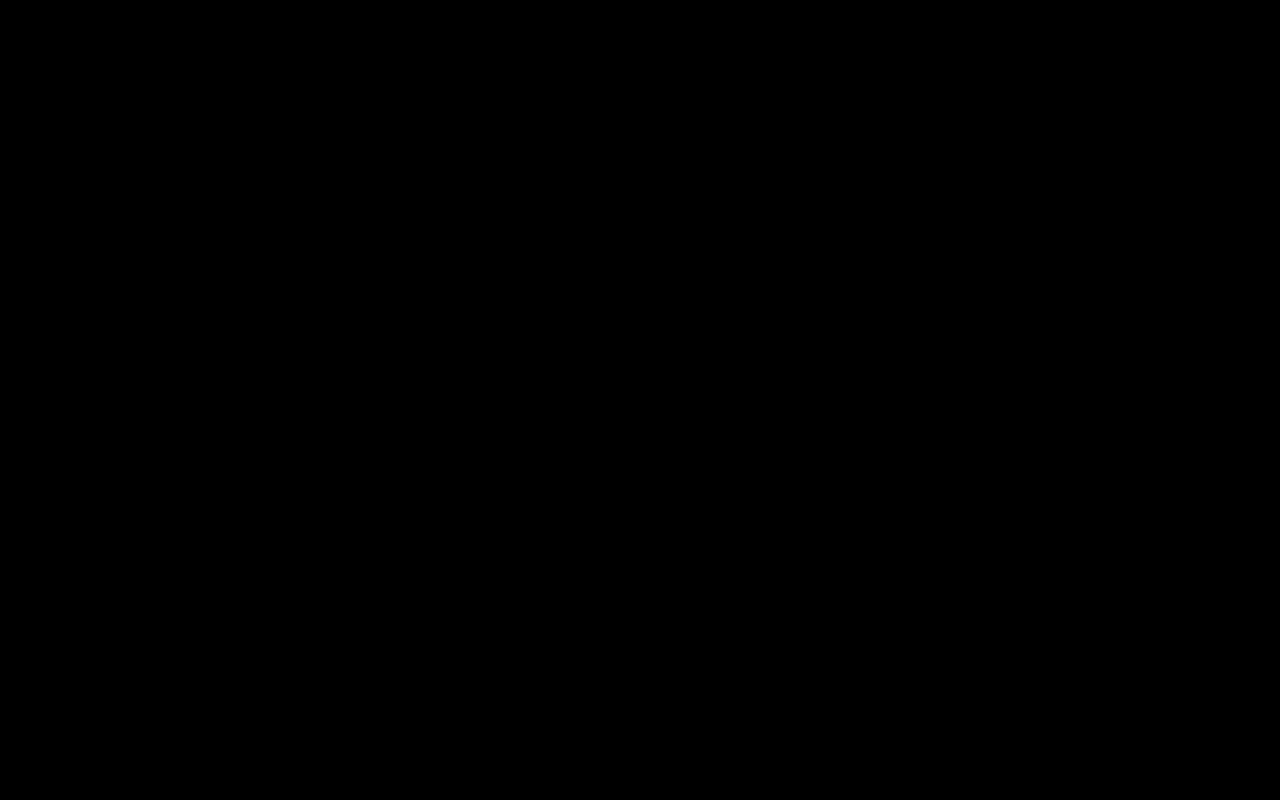
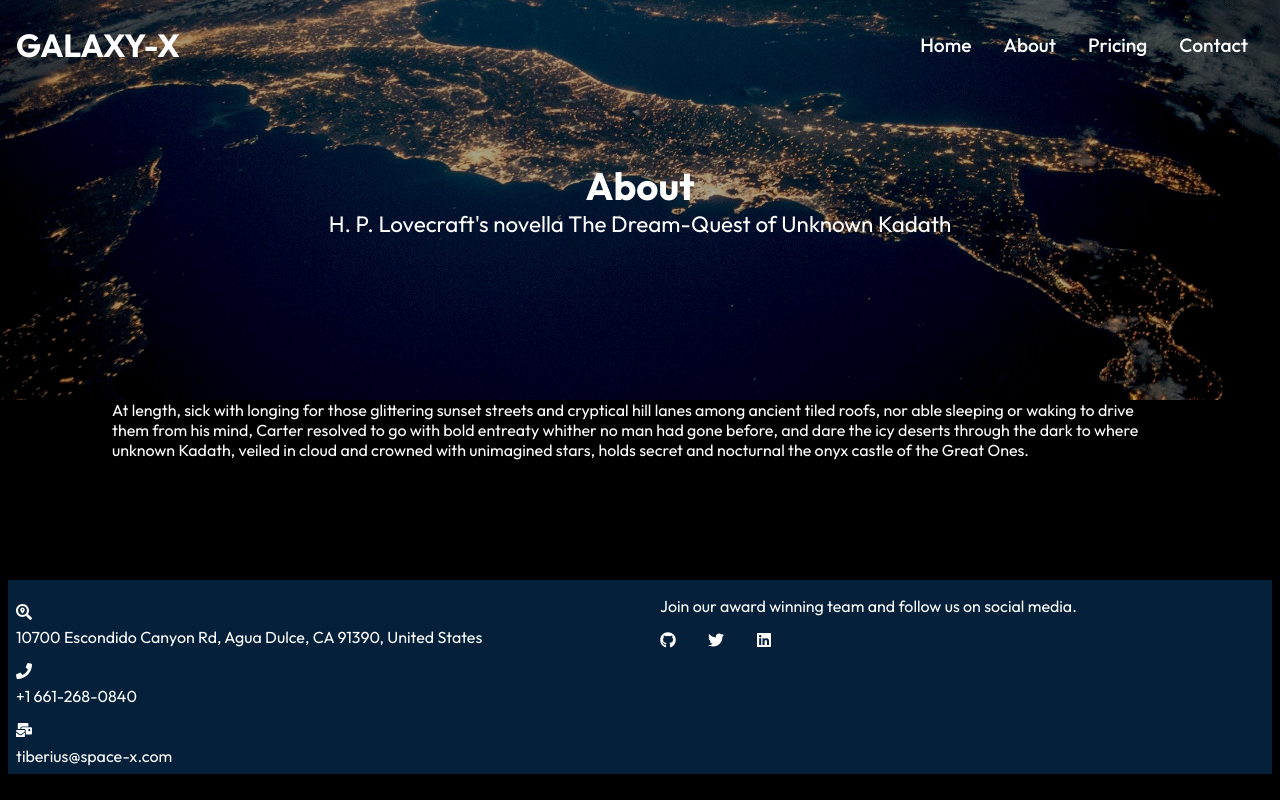
Before and after one commit to Stachacl/galaxy-x, a React (Create React App) app: page /about in a window 1280 px wide. Before the commit this address had no page. Built offline with nearby package versions, Linux system fonts and the light colour scheme.

Commit message:
about page styling

```diff
--- a/src/App.js
+++ b/src/App.js
@@ -4,6 +4,7 @@ import Contact from './routes/Contact';
 
 import Home from './routes/Home'
 import Pricing from './routes/Pricing'
+import About from './routes/About';
 
 function App() {
   return (
@@ -12,6 +13,7 @@ function App() {
         <Route path="/" element={<Home />}/>
         <Route path='/pricing' element={<Pricing />} />
         <Route path='/contact' element={<Contact />} />
+        <Route path='/about' element={<About />} />
 
       </Routes>
     </>
--- a/src/index.css
+++ b/src/index.css
@@ -151,6 +151,13 @@ code {
   margin-bottom: 2rem;
 }
 
+.about {
+ font-size: medium;
+ padding-left: 7rem;
+ padding-right: 7rem;
+ padding-bottom: 7rem;
+}
+
 @media screen and (max-width: 700px) {
     .content h1{
         font-size: 2.2rem;
--- a/src/routes/About.js
+++ b/src/routes/About.js
@@ -8,8 +8,11 @@ const About = () => {
     return (
         <div>
             <Navbar />
-            <HeroImage heading='CONTACT' text='Contact GLX Travel' />
-      <div> <p> At length, sick with longing for those glittering sunset streets and cryptical hill lanes among ancient tiled roofs, nor able sleeping or waking to drive them from his mind, Carter resolved to go with bold entreaty whither no man had gone before, and dare the icy deserts through the dark to where unknown Kadath, veiled in cloud and crowned with unimagined stars, holds secret and nocturnal the onyx castle of the Great Ones. </p></div>
+            <HeroImage heading='About' text="H. P. Lovecraft's novella The Dream-Quest of Unknown Kadath" >
+            </HeroImage>
+            <div  className="about">
+        <p> At length, sick with longing for those glittering sunset streets and cryptical hill lanes among ancient tiled roofs, nor able sleeping or waking to drive them from his mind, Carter resolved to go with bold entreaty whither no man had gone before, and dare the icy deserts through the dark to where unknown Kadath, veiled in cloud and crowned with unimagined stars, holds secret and nocturnal the onyx castle of the Great Ones. </p>
+      </div>
             <Footer/>
         </div>
     )
```
